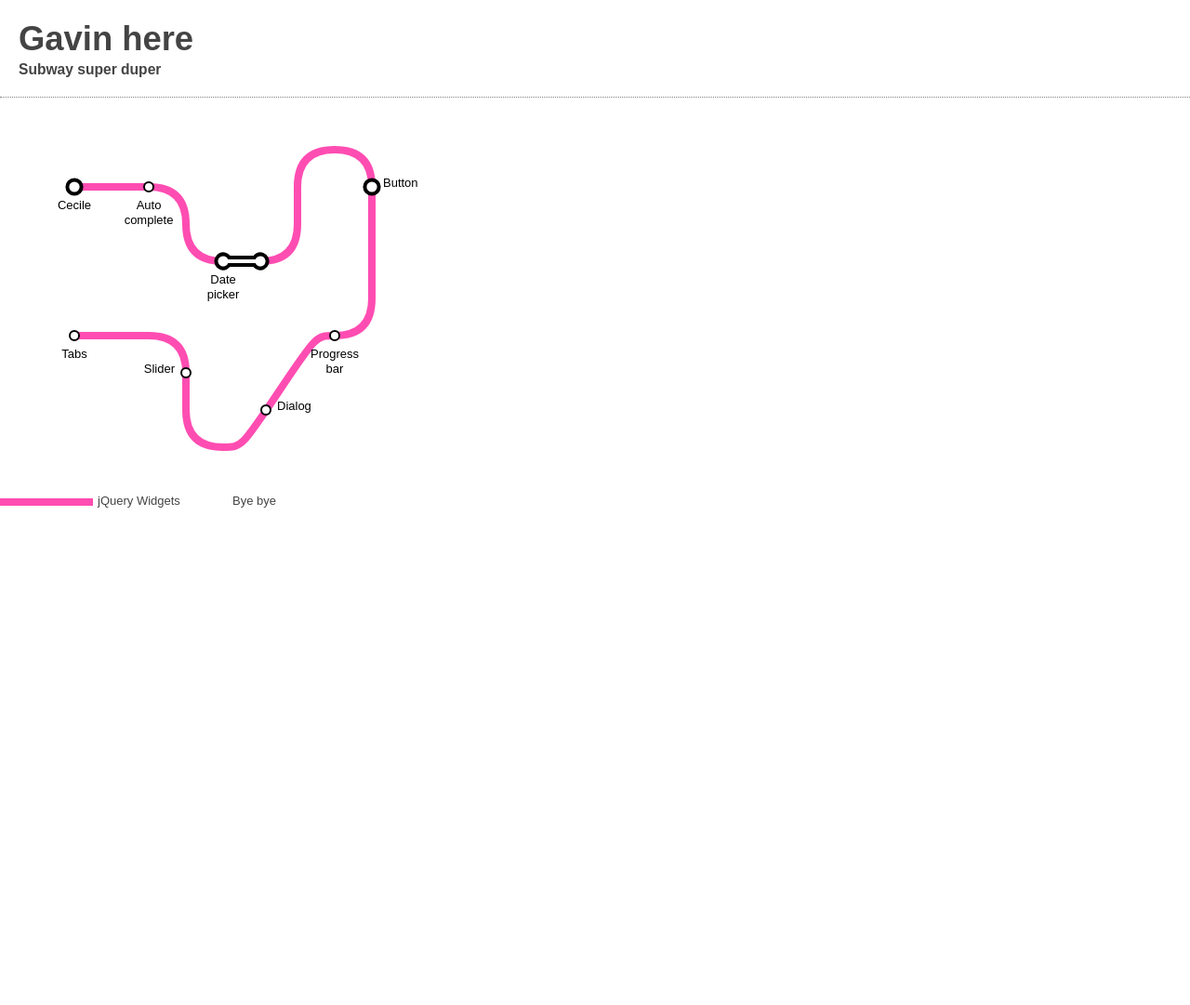
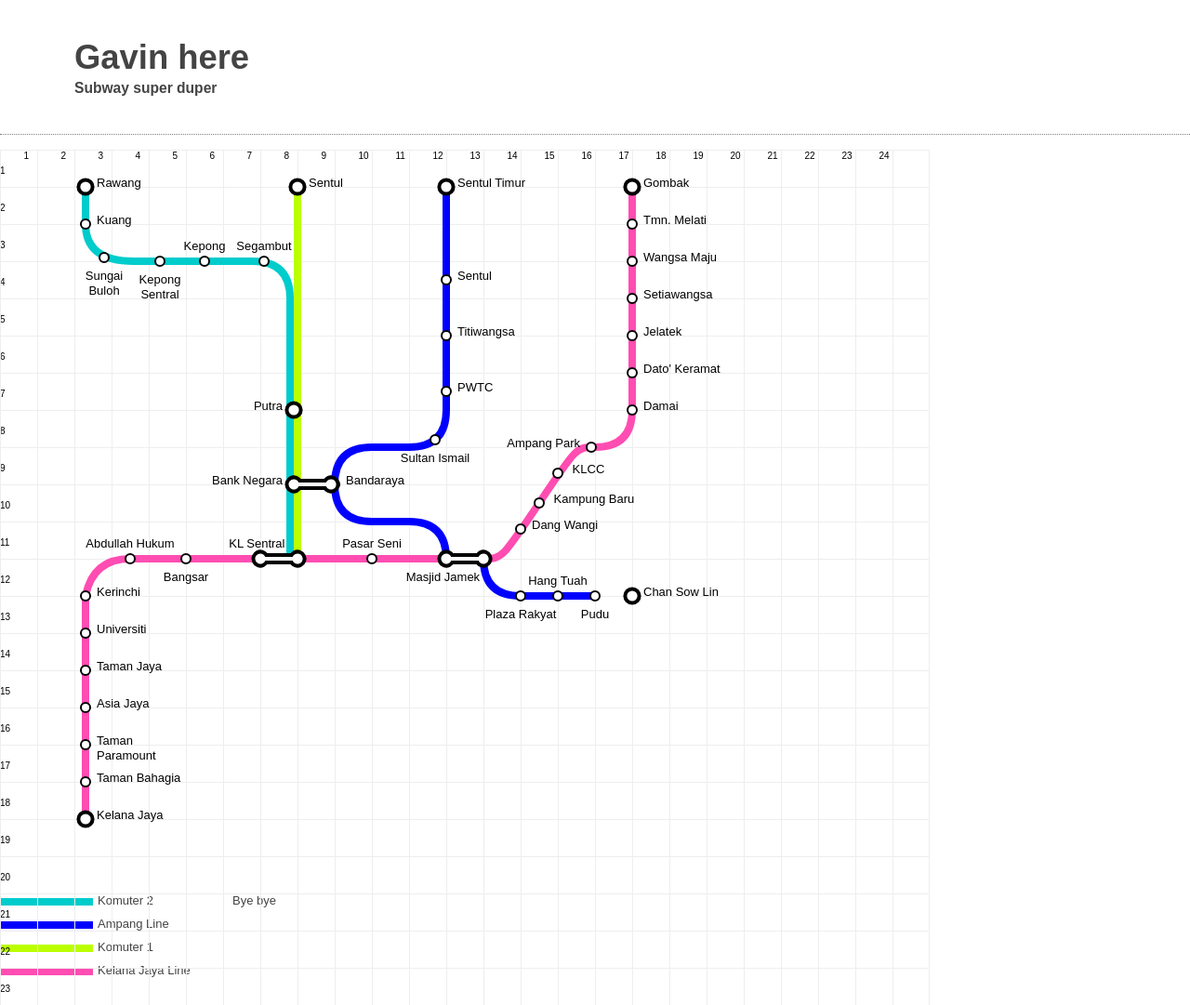
Before and after one commit to javouhey/subway-kualalumpur, a plain HTML site: page gavin.html in a window 1280 px wide. Shown: the top 1081 px of the page at 93% size. Before the commit the page ends 931 px from the top, so only its background shows below. Drawn offline with nearby package versions, Linux system fonts and the light colour scheme.

Commit message:
50% done

```diff
--- a/css/style.css
+++ b/css/style.css
@@ -173,22 +173,18 @@ header {
   float: left;
   width: 100%;
 }
-/**
-header {
-  border-bottom: 1px dotted gray;
-  float: left;
-}
-*/
 
 .edges {
-  padding: 20px;
+  padding-left: 80px;
+  padding-top: 40px;
+  padding-bottom: 40px;
 }
 
 /* The main DIV for the map */
 .subway-map {
   margin: 0;
   width: 500px;
-  height:410px;
+  height:800px;
   background-color: white;
 }
 
--- a/gavin.html
+++ b/gavin.html
@@ -41,28 +41,81 @@
 
     <!--div id="main" role="main"-->
 
-    <div class="subway-map" data-columns="12" data-rows="10" data-cellSize="40" data-legendId="legend" data-textClass="text" data-gridNumbers="true" data-grid="false" data-lineWidth="8">
+    <div class="subway-map" data-columns="25" data-rows="25" data-cellSize="40" data-legendId="legend" data-textClass="text" data-gridNumbers="true" data-grid="true" data-lineWidth="8">
 
-        <ul data-color="#ff4db2" data-label="jQuery Widgets">
-            <li data-coords="2,2" data-marker="interchange"><a href="http://jqueryui.com/demos/accordion/">Cecile</a></li>
-            <li data-coords="4,2"><a href="http://jqueryui.com/demos/autocomplete/"><a href="http://jqueryui.com/demos/autocomplete/">Auto\ncomplete</a></li>
-            <li data-coords="5,3" data-dir="E"></li>
-            <li data-coords="5,7" data-marker="@station" data-labelPos="W"><a href="http://jqueryui.com/demos/slider/">Slider</a></li> <!-- marker-only node -->
-            <li data-coords="6,4" data-dir="S" data-marker="interchange" data-markerInfo="h5"><a href="http://jqueryui.com/demos/datepicker/">Date\npicker</a></li>
-            <li data-coords="7,4"></li>
-            <li data-coords="7.15,8" data-marker="@station" data-labelPos="E"><a href="http://jqueryui.com/demos/dialog/">Dialog</a></li>  <!-- marker-only node, moved to the right by 0.15 -->
-            <li data-coords="8,3" data-dir="E"></li>
-            <li data-coords="8,2"></li>
-            <li data-coords="9,1" data-dir="N"></li>
-            <li data-coords="10,2" data-dir="E" data-marker="interchange" data-labelPos="E"><a href="http://jqueryui.com/demos/button/">Button</a></li>
-            <li data-coords="10,5"></li>
-            <li data-coords="9,6" data-dir="S" data-marker="station"><a href="http://jqueryui.com/demos/progressbar/">Progress\nbar</a></li>
-            <li data-coords="6,9"></li>
-            <li data-coords="5,8" data-dir="W"></li>
-            <li data-coords="5,7"></li>
-            <li data-coords="4,6" data-dir="N"></li>
-            <li data-coords="2,6"><a href="http://jqueryui.com/demos/tabs/">Tabs</a></li>
+        <ul data-color="#00cccc" data-label="Komuter 2" data-shiftCoords="-1,0">
+          <li data-coords="2.3,1" data-marker="interchange" data-labelPos="E"><a href="#">Rawang</a></li>
+          <li data-coords="2.5,2"></li>
+          <li data-coords="2.5,2" data-marker="@station" data-labelPos="E"><a href="#">Kuang</a></li>
+          <li data-coords="3,2.9" data-marker="@station" data-labelPos="S"><a href="#">Sungai\nBuloh</a></li>
+          <li data-coords="4.5,3" data-marker="@station" data-labelPos="S"><a href="#">Kepong\nSentral</a></li>
+          <li data-coords="5.7,3" data-marker="@station" data-labelPos="N"><a href="#">Kepong</a></li>
+          <li data-coords="7.3,3" data-marker="@station" data-labelPos="N"><a href="#">Segambut</a></li>
+          <li data-coords="3.8,3" data-dir="S"></li>
+          <li data-coords="7,3"></li>
+          <li data-coords="8,4" data-dir="E"></li>
+          <li data-coords="8,11"></li>
         </ul>
+
+        <ul data-color="#0000ff" data-label="Ampang Line">
+          <li data-coords="12,1" data-marker="interchange" data-labelPos="E"><a href="#">Sentul Timur</a></li>
+          <li data-coords="12,3.5" data-marker="station" data-labelPos="E"><a href="#">Sentul</a></li>
+          <li data-coords="12,5" data-marker="station" data-labelPos="E"><a href="#">Titiwangsa</a></li>
+          <li data-coords="12,6.5" data-marker="@station" data-labelPos="E"><a href="#">PWTC</a></li>
+          <li data-coords="12,7"></li>
+          <li data-coords="11,8" data-marker="station" data-dir="S"></li>
+          <li data-coords="11.7,7.8" data-marker="@station" data-labelPos="S"><a href="#">Sultan Ismail</a></li>
+          <li data-coords="10,8"></li>
+          <li data-coords="9,9" data-dir="W" data-labelPos="E"><a href="#">Bandaraya</a></li>
+          <li data-coords="10,10" data-dir="S"></li>
+          <li data-coords="11,10"></li>
+          <li data-coords="12,11" data-dir="E"></li>
+          <li data-coords="13,11"></li>
+          <li data-coords="14,12" data-dir="S"><a href="#">Plaza Rakyat</a></li>
+          <li data-coords="15,12" data-marker="station" data-labelPos="N"><a href="#">Hang Tuah</a></li>
+          <li data-coords="16,12" data-marker="station" data-labelPos="S"><a href="#">Pudu</a></li>
+          <li data-coords="17,12" data-marker="@interchange" data-labelPos="E"><a href="#">Chan Sow Lin</a></li>
+        </ul>
+
+        <ul data-color="#bbff00" data-label="Komuter 1">
+          <li data-coords="8,1" data-marker="interchange" data-labelPos="E"><a href="#">Sentul</a></li>
+          <li data-coords="8,7"></li>
+          <li data-coords="7.9,7" data-marker="@interchange" data-labelPos="W"><a href="#">Putra</a></li>
+          <li data-coords="8,9"></li>
+          <li data-coords="7.9,9" data-marker="@interchange" data-labelPos="W" data-markerInfo="h5"><a href="#">Bank Negara</a></li>
+          <li data-coords="8,11"></li>
+        </ul>
+
+        <ul data-color="#ff4db2" data-label="Kelana Jaya Line">
+          <li data-coords="17,1" data-marker="interchange" data-labelPos="E"><a href="#">Gombak</a></li>
+          <li data-coords="17,2" data-marker="station" data-labelPos="E"><a href="#">Tmn. Melati</a></li>
+          <li data-coords="17,3" data-marker="station" data-labelPos="E"><a href="#">Wangsa Maju</a></li>
+          <li data-coords="17,4" data-marker="station" data-labelPos="E"><a href="#">Setiawangsa</a></li>
+          <li data-coords="17,5" data-marker="station" data-labelPos="E"><a href="#">Jelatek</a></li>
+          <li data-coords="17,6" data-marker="station" data-labelPos="E"><a href="#">Dato' Keramat</a></li>
+          <li data-coords="17,7" data-marker="station" data-labelPos="E"><a href="#">Damai</a></li>
+          <li data-coords="16,8" data-dir="S"></li>
+          <li data-coords="15.9,8" data-marker="@station" data-labelPos="W"><a href="#">&nbsp;Ampang Park</a></li>
+          <li data-coords="15,8.7" data-marker="@station" data-labelPos="E"><a href="#">&nbsp;KLCC</a></li>
+          <li data-coords="14.5,9.5" data-marker="@station" data-labelPos="E"><a href="#">&nbsp;Kampung Baru</a></li>
+          <li data-coords="14,10.2" data-marker="@station" data-labelPos="E"><a href="#">Dang Wangi</a></li>
+          <li data-coords="13,11" data-dir="s" data-marker="interchange"><a href="#"></a></li>
+          <li data-coords="12,11" data-dir="W" data-marker="interchange" data-labelPos="S" data-markerInfo="h5"><a href="#">Masjid Jamek&nbsp;&nbsp;</a></li>
+          <li data-coords="10,11" data-marker="station" data-labelPos="N"><a href="#">Pasar Seni</a></li>
+          <li data-coords="8,11"></li>
+          <li data-coords="7,11" data-marker="@interchange" data-labelPos="N" data-markerInfo="h5.2"><a href="#">KL Sentral&nbsp;&nbsp;</a></li>
+          <li data-coords="5,11" data-marker="station" data-labelPos="S"><a href="#">Bangsar</a></li>
+          <li data-coords="3.5,11" data-marker="station" data-labelPos="N"><a href="#">Abdullah Hukum</a></li>
+          <li data-coords="2.3,12" data-dir="W"></li>
+          <li data-coords="2.3,12" data-marker="@station" data-labelPos="E"><a href="#">Kerinchi</a></li>
+          <li data-coords="2.3,13" data-marker="station" data-labelPos="E"><a href="#">Universiti</a></li>
+          <li data-coords="2.3,14" data-marker="station" data-labelPos="E"><a href="#">Taman Jaya</a></li>
+          <li data-coords="2.3,15" data-marker="station" data-labelPos="E"><a href="#">Asia Jaya</a></li>
+          <li data-coords="2.3,16" data-marker="station" data-labelPos="E"><a href="#">Taman Paramount</a></li>
+          <li data-coords="2.3,17" data-marker="station" data-labelPos="E"><a href="#">Taman Bahagia</a></li>
+          <li data-coords="2.3,18" data-marker="interchange" data-labelPos="E"><a href="#">Kelana Jaya</a></li>
+        </ul>
+
 
     </div>
     <div id="legend"></div>
```
